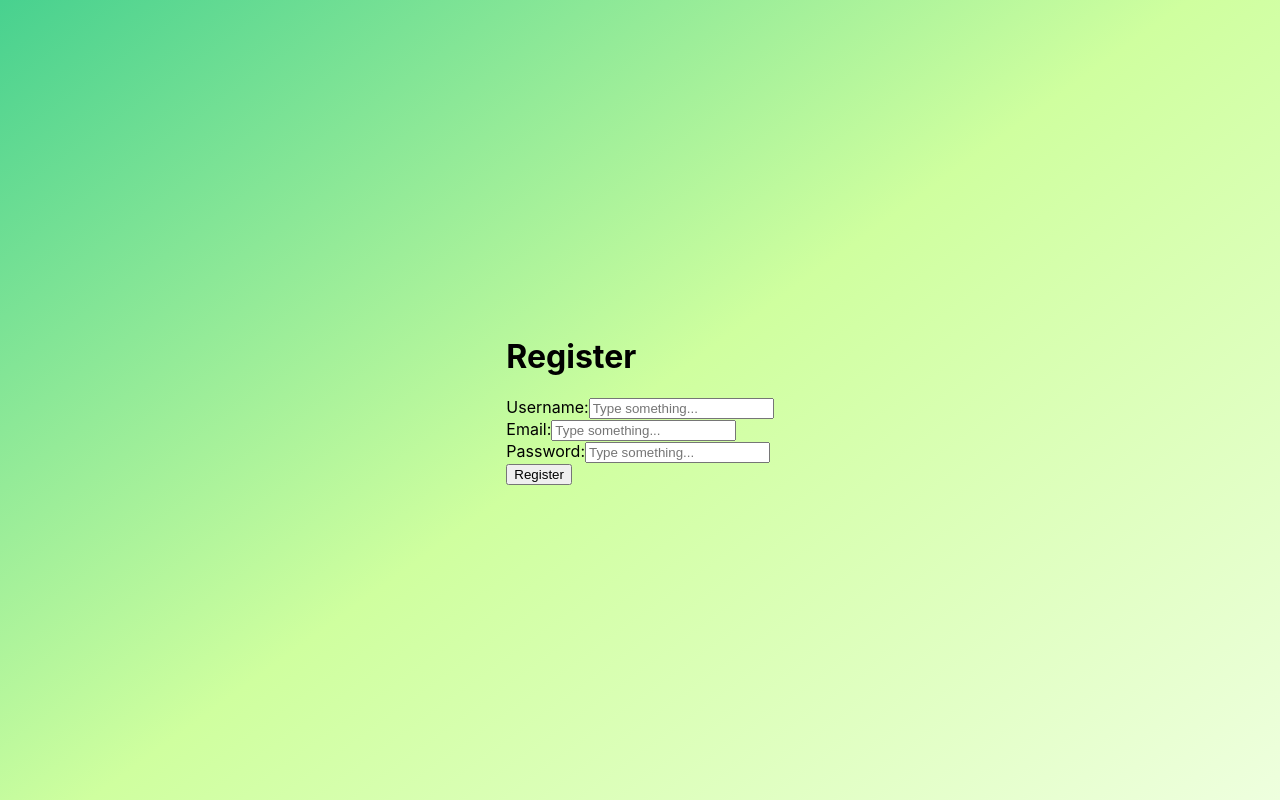
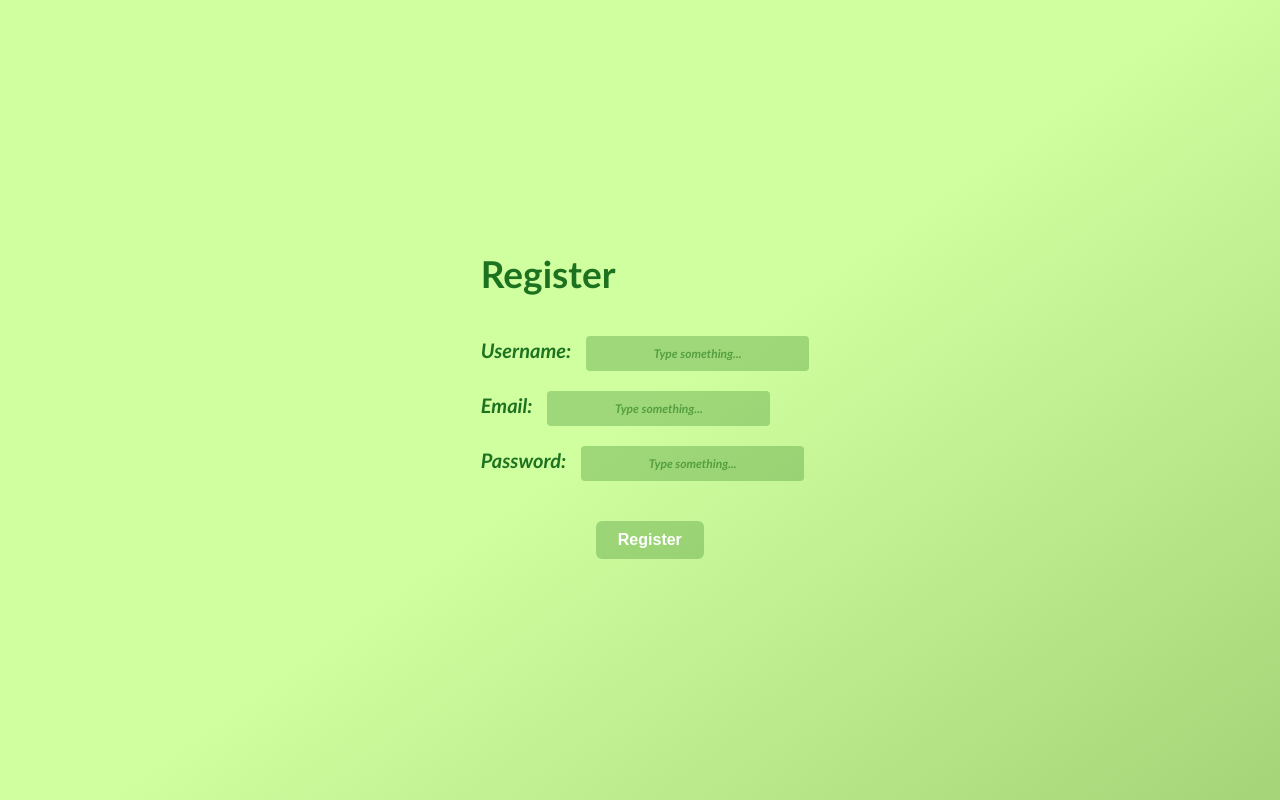
Before and after one commit to phucd5/canned, a React (Create React App) app in the folder canned/: page /register in a window 1280 px wide. Built offline with nearby package versions, Linux system fonts and the light colour scheme.

Commit message:
merged repo

```diff
--- a/canned/src/App.js
+++ b/canned/src/App.js
@@ -4,7 +4,7 @@ import { BrowserRouter, Routes, Route } from "react-router-dom";
 import HomePage from "./components/HomePage/HomePage";
 import LoginPage from "./components/AccountPage/LoginPage";
 import RegisterPage from "./components/AccountPage/RegisterPage";
-import Map from "./components/Map/Map";
+import LocationMap from "./components/Map/Map";
 import ImageUploader from "./components/ImageUploader/ImageUploader";
 
 const gMapsApi = "AIzaSyBJnQgOyRfOmaXUJS-uZP7KrcFKdAjZFok";
@@ -17,7 +17,7 @@ function App() {
 					<Route path="/" element={<HomePage />} />
 					<Route path="/login" element={<LoginPage />} />
 					<Route path="/register" element={<RegisterPage />} />
-					<Route path="/map" element={<Map />} />
+					<Route path="/map" element={<LocationMap />} />
 					<Route path="/upload" element={<ImageUploader />} />
 				</Routes>
 			</BrowserRouter>
--- a/canned/src/components/AccountPage/LoginPage.css
+++ b/canned/src/components/AccountPage/LoginPage.css
@@ -3,6 +3,75 @@
 	flex-direction: column;
 	align-items: center;
 	justify-content: center;
-	height: 100vh; /* Full viewport height */
-	background: linear-gradient(144deg, #48d18f 0%, #cfff9f 50%, #eeffde 100%);
+	height: 100vh;
+	background: linear-gradient(64deg, #1bab65 10%, #cfff9f 50%, #94d756 100%);
 }
+
+.form-label {
+	font-size: 20px;
+	font-style: italic;
+	font-family: "Trebuchet MS", sans-serif;
+	font-weight: bold;
+	text-align: center;
+	color: #1d7220;
+	margin: 10px;
+	padding-right: 5px;
+	padding-bottom: 10px;
+}
+
+.form-input {
+	margin-top: 40px;
+	border-radius: 4px;
+	padding: 8px 20px;
+	background-color: rgba(85, 159, 65, 0.4);
+	border: 2px solid transparent;
+	font-weight: bold;
+	cursor: pointer;
+	outline: none;
+	color: white;
+}
+
+.form-input::placeholder {
+	font-size: 12px;
+	font-style: italic;
+	font-family: "Trebuchet MS", sans-serif;
+	font-weight: bold;
+	text-align: center;
+	color: rgba(85, 159, 65, 1);
+}
+
+.submit-btn {
+	margin-top: 20px;
+	margin-left: 85px;
+	border-radius: 6px;
+	padding: 8px 20px;
+	background-color: rgba(88, 200, 57, 0.4);
+	border: 2px solid transparent;
+	font-weight: bold;
+	font-size: 16px;
+	cursor: pointer;
+	outline: none;
+	color: rgb(57, 126, 38);
+}
+
+.form-header {
+	font-size: 37px;
+	font-style: bold;
+	font-family: "Trebuchet MS", sans-serif;
+	font-weight: bold;
+	color: #1d7220;
+	margin: 10px;
+	padding-right: 5px;
+	padding-bottom: 10px;
+}
+
+.form-header {
+	font-size: 37px;
+	font-style: bold;
+	font-family: "Trebuchet MS", sans-serif;
+	font-weight: bold;
+	color: #1d7220;
+	margin: 10px;
+	padding-right: 5px;
+	padding-bottom: 10px;
+}
--- a/canned/src/components/AccountPage/LoginPage.js
+++ b/canned/src/components/AccountPage/LoginPage.js
@@ -17,7 +17,11 @@ const LoginPage = () => {
 		e.preventDefault();
 		const auth = getAuth();
 		try {
-            await signInWithEmailAndPassword(auth, formData.email, formData.password);
+			await signInWithEmailAndPassword(
+				auth,
+				formData.email,
+				formData.password
+			);
 			// If successful, navigate to your desired route
 			navigate("/map");
 		} catch (error) {
@@ -37,7 +41,7 @@ const LoginPage = () => {
 	return (
 		<div className="linear-gradient">
 			<div className="form-div">
-                <h1>Login</h1>
+				<h1 className="form-header">Login</h1>
 				<form onSubmit={handleSubmit}>
 					<div>
 						<label className="form-label">Email:</label>
--- a/canned/src/components/AccountPage/RegisterPage.css
+++ b/canned/src/components/AccountPage/RegisterPage.css
@@ -3,6 +3,73 @@
 	flex-direction: column;
 	align-items: center;
 	justify-content: center;
-	height: 100vh; /* Full viewport height */
-	background: linear-gradient(144deg, #48d18f 0%, #cfff9f 50%, #eeffde 100%);
+	height: 100vh;
+	background: linear-gradient(144deg, #cfff9f 50%, #a4d477 100%, #48d18f 90%);
 }
+
+.form-label {
+	font-size: 20px;
+	font-style: italic;
+	font-family: "Trebuchet MS", sans-serif;
+	font-weight: bold;
+	text-align: center;
+	color: #1d7220;
+	margin: 10px;
+	padding-right: 5px;
+	padding-bottom: 10px;
+}
+
+.form-input {
+	margin-top: 20px;
+	border-radius: 4px;
+	padding: 8px 20px;
+	background-color: rgba(85, 159, 65, 0.4);
+	border: 2px solid transparent;
+	font-weight: bold;
+	cursor: pointer;
+	outline: none;
+	color: white;
+}
+
+.form-input::placeholder {
+	font-size: 12px;
+	font-style: italic;
+	font-family: "Trebuchet MS", sans-serif;
+	font-weight: bold;
+	text-align: center;
+	color: rgba(85, 159, 65, 1);
+}
+
+.submit-btn {
+	margin-top: 40px;
+	margin-left: 125px;
+	border-radius: 6px;
+	padding: 8px 20px;
+	background-color: rgba(85, 159, 65, 0.4);
+	border: 2px solid transparent;
+	font-weight: bold;
+	font-size: 16px;
+	cursor: pointer;
+	outline: none;
+	color: white;
+}
+
+.form-header {
+	font-size: 37px;
+	font-style: bold;
+	font-family: "Trebuchet MS", sans-serif;
+	font-weight: bold;
+	color: #1d7220;
+	padding-right: 5px;
+}
+
+.form-header {
+	font-size: 37px;
+	font-style: bold;
+	font-family: "Trebuchet MS", sans-serif;
+	font-weight: bold;
+	color: #1d7220;
+	margin: 10px;
+	padding-right: 5px;
+	padding-bottom: 10px;
+}
--- a/canned/src/components/AccountPage/RegisterPage.js
+++ b/canned/src/components/AccountPage/RegisterPage.js
@@ -4,7 +4,6 @@ import { useState } from "react";
 import axios from "axios";
 import "./RegisterPage.css";
 import { userRegister } from "../../scripts/database";
-
 
 const RegisterPage = () => {
 	const navigate = useNavigate();
@@ -25,16 +24,20 @@ const RegisterPage = () => {
 	};
 
 	const handleSubmit = async (e) => {
-		e.preventDefault()
-		await userRegister(formData.userName, formData.email, formData.password)
+		e.preventDefault();
+		await userRegister(
+			formData.userName,
+			formData.email,
+			formData.password
+		);
 		// if successful
-		navigate("/login")
+		navigate("/login");
 	};
 
 	return (
 		<div className="linear-gradient">
 			<div className="form-div">
-				<h1>Register</h1>
+				<h1 className="form-header">Register</h1>
 				<form onSubmit={handleSubmit}>
 					<div>
 						<label className="form-label">Username:</label>
--- a/canned/src/components/HomePage/HomePage.css
+++ b/canned/src/components/HomePage/HomePage.css
@@ -3,12 +3,12 @@
 	flex-direction: column;
 	align-items: center;
 	justify-content: center;
-	height: 100vh; /* Full viewport height */
-	background: linear-gradient(144deg, #48d18f 0%, #cfff9f 50%, #eeffde 100%);
+	height: 100vh;
+	background: linear-gradient(144deg, #48d18f 10%, #cfff9f 50%, #eeffde 100%);
 }
 
 .title-text {
-	font-size: 88px;
+	font-size: 98px;
 	font-style: italic;
 	font-family: "Trebuchet MS", sans-serif;
 	font-weight: bold;
@@ -31,30 +31,25 @@
 	background-color: rgba(127, 224, 103, 0.4);
 	border: 2px solid transparent;
 	font-weight: bold;
-	cursor: pointer; /* Makes it clear the button is clickable */
+	cursor: pointer;
 	outline: none;
 }
 
 .go-button:hover {
-	background-color: rgba(
-		127,
-		224,
-		103,
-		0.6
-	); /* Slightly darker on hover for visual feedback */
+	background-color: rgba(127, 224, 103, 0.6);
 }
 
 .buttons-container {
 	display: flex;
-	flex-direction: row; /* Adjust this to change the direction of the button layout */
-	justify-content: center; /* Centers the buttons horizontally */
-	align-items: center; /* Aligns the buttons vertically */
+	flex-direction: row;
+	justify-content: center;
+	align-items: center;
 }
 
 .buttons-container {
 	display: flex;
-	flex-direction: row; /* Keeps buttons side by side */
-	justify-content: center; /* Centers the buttons horizontally */
-	align-items: center; /* Aligns the buttons vertically */
-	gap: 20px; /* Adjust this value to increase or decrease the space between the buttons */
+	flex-direction: row;
+	justify-content: center;
+	align-items: center;
+	gap: 20px;
 }
--- a/canned/src/components/Map/Map.js
+++ b/canned/src/components/Map/Map.js
@@ -1,34 +1,39 @@
 import React, { useEffect, useRef, useState } from "react";
-import { APIProvider, Marker } from "@vis.gl/react-google-maps";
+import { APIProvider } from "@vis.gl/react-google-maps";
+import { createRoot } from "react-dom/client";
 
-const fetchDatabaseData = () => {
-	return Promise.resolve({
-		hotspots: [
-			{
-				locationName: "Central Library",
-				lat: "27.771018",
-				long: "-82.640291",
-			},
-			{
-				locationName: "Starbucks at 5th Street",
-				lat: "27.772123",
-				long: "-82.634123",
-			},
-			{
-				locationName: "Community Park",
-				lat: "27.767456",
-				long: "-82.638345",
-			},
-		],
-	});
-};
+import markerImage from "./recycle_marker.png";
 
-const Map = () => {
+const InfoWindowContent = ({ name }) => (
+	<div>
+		<h2>{name}</h2>
+		<p>You can recycle here!!!!!</p>
+	</div>
+);
+
+const LocationMap = () => {
 	const gMapsApi = "AIzaSyBJnQgOyRfOmaXUJS-uZP7KrcFKdAjZFok";
 	const mapRef = useRef(null);
 	const [map, setMap] = useState(null);
 
-	// Initialize the map
+	var hotspots = [
+		{
+			locationName: "Silliman College",
+			lat: 41.31084987085015,
+			long: -72.92489647867404,
+		},
+		{
+			locationName: "Starbucks at 5th Street",
+			lat: 27.772123,
+			long: -82.634123,
+		},
+		{
+			locationName: "Community Park",
+			lat: 27.767456,
+			long: -82.638345,
+		},
+	];
+
 	useEffect(() => {
 		if (navigator.geolocation) {
 			navigator.geolocation.getCurrentPosition(
@@ -50,44 +55,70 @@ const Map = () => {
 	const initMap = (lat, lng) => {
 		const mapCenter = { lat, lng };
 		const map = new window.google.maps.Map(mapRef.current, {
-			zoom: 12,
+			zoom: 15,
 			center: mapCenter,
 		});
 		setMap(map);
+		setMarkers(map);
+		setCurrentLocationMarker(map, mapCenter);
 	};
 
-	// Fetch data and place markers
-	useEffect(() => {
-		if (map) {
-			fetchDatabaseData().then((data) => {
-				data.hotspots.forEach((spot) => {
-					let icon;
-					if (spot.locationName.includes("Library")) {
-						icon = "small pins/library_mark.png";
-					} else if (spot.locationName.includes("Starbucks")) {
-						icon = "small pins/starbucks_mark.png";
-					} else {
-						icon = "small pins/default_mark.png";
-					}
+	const setMarkers = (map) => {
+		hotspots.forEach((spot) => {
+			const marker = new window.google.maps.Marker({
+				position: { lat: spot.lat, lng: spot.long },
+				map: map,
+				title: spot.locationName,
+				icon: {
+					url: markerImage, // The URL of the image
+					scaledSize: new window.google.maps.Size(50, 50), // Resize the marker to 50x50 pixels
+				},
+			});
 
-					new window.google.maps.Marker({
-						position: new window.google.maps.LatLng(
-							parseFloat(spot.lat),
-							parseFloat(spot.long)
-						),
-						icon,
-						map,
-					});
+			// Create a div to hold the React component
+			const infoWindowContentElement = document.createElement("div");
+
+			// Use createRoot to render the React component inside the div
+			const root = createRoot(infoWindowContentElement);
+			root.render(<InfoWindowContent name={spot.locationName} />);
+
+			const infoWindow = new window.google.maps.InfoWindow({
+				content: infoWindowContentElement,
+			});
+
+			marker.addListener("click", () => {
+				infoWindow.open({
+					anchor: marker,
+					map,
+					shouldFocus: false,
 				});
 			});
-		}
-	}, [map]);
+		});
+	};
+
+	// Function to place a marker at the current location
+	const setCurrentLocationMarker = (map, location) => {
+		new window.google.maps.Marker({
+			position: location,
+			map: map,
+			title: "Your Location",
+			// Optional: Use a custom icon for the current location marker
+			icon: {
+				path: window.google.maps.SymbolPath.CIRCLE,
+				scale: 7,
+				fillColor: "#4285F4",
+				fillOpacity: 1,
+				strokeWeight: 2,
+				strokeColor: "white",
+			},
+		});
+	};
 
 	return (
 		<APIProvider apiKey={gMapsApi}>
-			<div ref={mapRef} style={{ width: "100%", height: "400px" }}></div>
+			<div ref={mapRef} style={{ width: "100%", height: "1000px" }}></div>
 		</APIProvider>
 	);
 };
 
-export default Map;
+export default LocationMap;
```
Also changed, not shown: canned/src/components/Map/recycle_marker.png (added), canned/src/components/Map/waste_marker.png (added). Lines whose indentation alone changed are shown as unchanged.
